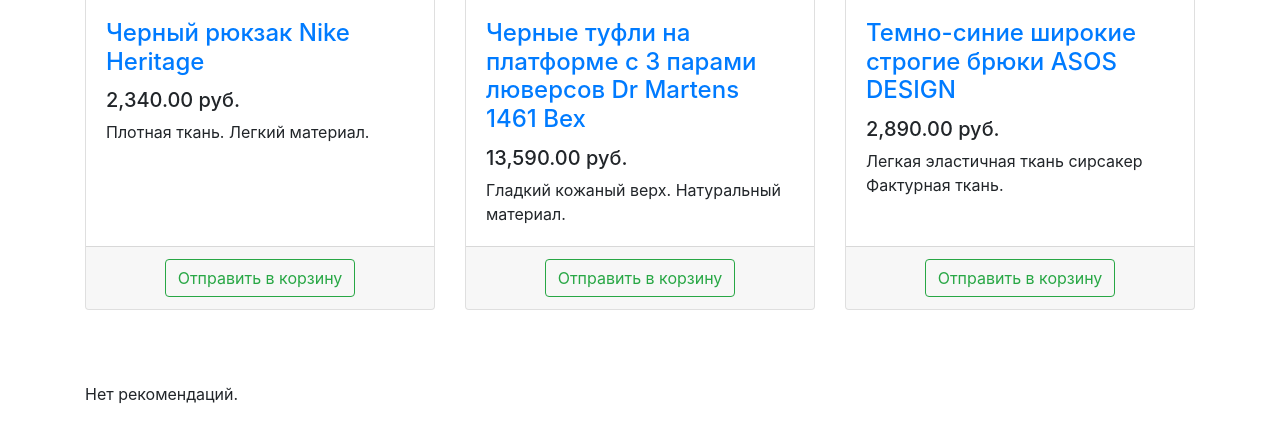
After one commit to yeemaae/urban-store, a Django app: page /products/search/ in a window 1280 px wide. The commit adds this page. Shown: the part 926-1348 px from the top of the page. Run offline with Django 5.2, Linux system fonts and the light colour scheme; data comes from the database, SQL or seed files in the repository; some libraries are stand-ins or nearby versions.

Commit message:
Added recomendation and search functionalities

```diff
--- a/products/models.py
+++ b/products/models.py
@@ -88,3 +88,13 @@ class Basket(models.Model):
             'sum': float(self.sum()),
         }
         return basket_item
+
+
+class UserSearchLog(models.Model):
+    user = models.ForeignKey(settings.AUTH_USER_MODEL, on_delete=models.CASCADE, null=True, blank=True)
+    query = models.CharField(max_length=256)
+    product = models.ForeignKey(Product, on_delete=models.CASCADE, null=True, blank=True)
+    timestamp = models.DateTimeField(auto_now_add=True)
+
+    def __str__(self):
+        return f"{self.user} searched for {self.query} and clicked {self.product}"
--- a/products/templates/products/base.html
+++ b/products/templates/products/base.html
@@ -32,6 +32,10 @@
                 aria-controls="navbarResponsive" aria-expanded="false" aria-label="Toggle navigation">
             <span class="navbar-toggler-icon"></span>
         </button>
+        <form class="d-flex" action="{% url 'products:product_search' %}" method="get">
+            <input class="form-control me-2" type="search" placeholder="Поиск" aria-label="Search" name="q">
+            <button class="btn btn-outline-success" type="submit">Поиск</button>
+        </form>
         <div class="collapse navbar-collapse" id="navbarResponsive">
             <ul class="navbar-nav ml-auto">
                 <li class="nav-item">
--- /dev/null
+++ b/products/templates/products/product_search.html
@@ -0,0 +1,74 @@
+{% extends "products/base.html" %}
+{% load static %}
+{% load static cache humanize %}
+
+{% block content %}
+<div class="container mt-5">
+    <h2>Результаты поиска{% if query %}: "{{ query }}"{% endif %}</h2>
+    {% if products %}
+        <div class="row">
+                    {% for product in products %}
+                        <div class="col-lg-4 col-md-6 mb-4">
+                            <div class="card h-100">
+                                <a href="#">
+                                    <img class="card-img-top"
+                                         src="{{ product.image.url }}"
+                                         alt="">
+                                </a>
+                                <div class="card-body">
+                                    <h4 class="card-title">
+                                        <a href="#">{{ product.name }}</a>
+                                    </h4>
+                                    <h5>{{ product.price|intcomma }} руб.</h5>
+                                    <p class="card-text">{{ product.description }}</p>
+                                </div>
+                                <div class="card-footer text-center">
+                                    <a class="btn btn-outline-success"
+                                       href="{% url 'products:basket_add' product.id %}">
+                                        Отправить в корзину
+                                    </a>
+                                </div>
+                            </div>
+                        </div>
+                    {% endfor %}
+        </div>
+    {% else %}
+        <p>По вашему запросу ничего не найдено.</p>
+    {% endif %}
+</div>
+
+<div class="container mt-5">
+{% if user.is_authenticated and recommended_products %}
+    <h3>Рекомендуемые продукты</h3>
+    <div class="row">
+        {% for product in recommended_products %}
+            <div class="col-lg-4 col-md-6 mb-4">
+                <div class="card h-100">
+                    <a href="#">
+                        <img class="card-img-top" src="{{ product.image.url }}" alt="{{ product.name }}">
+                    </a>
+                    <div class="card-body d-flex flex-column">
+                        <h4 class="card-title">
+                            <a href="#">{{ product.name }}</a>
+                        </h4>
+                        <h5>{{ product.price|intcomma }} руб.</h5>
+                        <p class="card-text">{{ product.description|truncatewords:20 }}</p>
+                    </div>
+                    <div class="card-footer text-center">
+                        <a class="btn btn-outline-success" href="{% url 'products:basket_add' product.id %}">
+                            Отправить в корзину
+                        </a>
+                    </div>
+                </div>
+            </div>
+        {% endfor %}
+    </div>
+{% else %}
+    <p>Нет рекомендаций.</p>
+{% endif %}
+</div>
+
+
+
+
+{% endblock %}
--- a/products/urls.py
+++ b/products/urls.py
@@ -1,6 +1,6 @@
 from django.urls import path
 
-from .views import ProductsListView, basket_add, basket_remove
+from .views import ProductsListView, basket_add, basket_remove, product_search, product_detail
 
 app_name = 'products'
 
@@ -10,4 +10,6 @@ urlpatterns = [
     path('page/<int:page>/', ProductsListView.as_view(), name='paginator'),
     path('baskets/add/<int:product_id>/', basket_add, name='basket_add'),
     path('baskets/remove/<int:basket_id>/', basket_remove, name='basket_remove'),
+    path('search/', product_search, name='product_search'),
+    path('detail/<int:pk>/', product_detail, name='detail'),
 ]
--- /dev/null
+++ b/products/utils.py
@@ -0,0 +1,27 @@
+# utils.py
+from django.db.models import Count, Q
+from .models import Product, UserSearchLog
+
+
+def get_recommended_products(user):
+    if user.is_authenticated:
+        popular_queries = UserSearchLog.objects.filter(user=user).values('query').annotate(
+            count=Count('query')).order_by('-count')[:5]
+
+        # Debugging: Print the queries and check if there are results
+        print("Popular Queries:", popular_queries)
+
+        recommendations = Product.objects.none()
+        for entry in popular_queries:
+            query = entry['query']
+            recommendations |= Product.objects.filter(
+                Q(name__icontains=query) |
+                Q(description__icontains=query) |
+                Q(category__name__icontains=query)
+            )
+
+        # Debugging: Check if there are any recommended products
+        print("Recommendations:", recommendations)
+        return recommendations.distinct()
+
+    return Product.objects.none()
--- a/products/views.py
+++ b/products/views.py
@@ -1,11 +1,12 @@
 from django.contrib.auth.decorators import login_required
-from django.shortcuts import HttpResponseRedirect
+from django.shortcuts import HttpResponseRedirect, render, get_object_or_404
 from django.views.generic.base import TemplateView
 from django.views.generic.list import ListView
+from django.db.models import Q
 
 from common.views import TitleMixin
-
-from .models import Basket, Product, ProductCategory
+from .utils import get_recommended_products
+from .models import Basket, Product, ProductCategory, UserSearchLog
 
 
 class IndexView(TitleMixin, TemplateView):
@@ -60,3 +61,30 @@ def basket_remove(request, basket_id):
     basket = Basket.objects.get(id=basket_id)
     basket.delete()
     return HttpResponseRedirect(request.META['HTTP_REFERER'])
+
+
+def product_search(request):
+    query = request.GET.get('q')
+    products = Product.objects.all()
+
+    if query:
+        products = products.filter(
+            Q(name__icontains=query) |
+            Q(description__icontains=query) |
+            Q(category__name__icontains=query)
+        )
+        if request.user.is_authenticated:
+            UserSearchLog.objects.create(user=request.user, query=query)
+
+    recommended_products = get_recommended_products(request.user)
+    return render(request, 'products/product_search.html', {
+        'products': products,
+        'query': query,
+        'recommended_products': recommended_products
+    })
+
+
+def product_detail(request, pk):
+    product = get_object_or_404(Product, pk=pk)
+    context = {'product': product}
+    return render(request, 'products/product_detail.html', context)
```
Also changed, not shown: products/templates/products/product_detail.html (added, +27 -0 lines), products/migrations/0004_usersearchlog.py (added).
